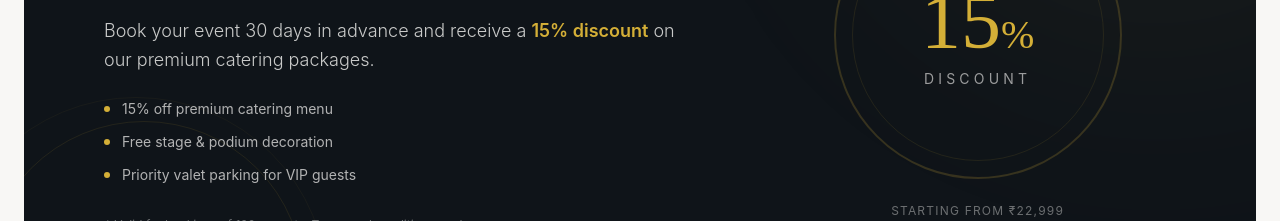
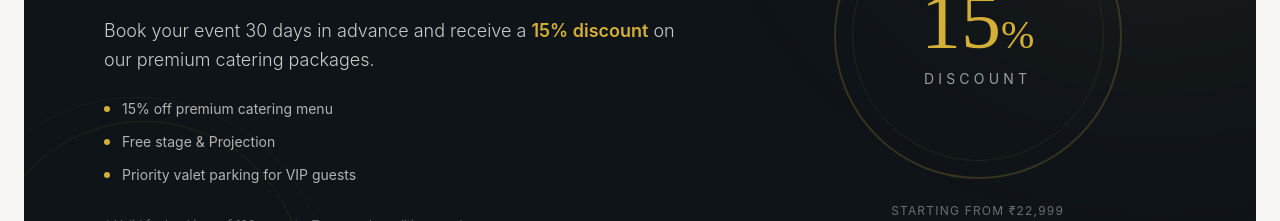
Before and after one commit to lunacoderj/hotelserenepraia, a React (Vite) app: page /banquet in a window 1280 px wide. Shown: the part 2700-2921 px from the top of the page. Built offline with nearby package versions, Linux system fonts and the light colour scheme.

Commit message:
updated bean board google link

```diff
--- a/src/pages/Banquet.tsx
+++ b/src/pages/Banquet.tsx
@@ -219,7 +219,7 @@ export const Banquet = () => {
                 Book your event 30 days in advance and receive a <strong className="text-gold font-semibold">15% discount</strong> on our premium catering packages.
               </p>
               <ul className="space-y-3 mb-8">
-                {["15% off premium catering menu", "Free stage & podium decoration", "Priority valet parking for VIP guests"].map((item, i) => (
+                {["15% off premium catering menu", "Free stage & Projection", "Priority valet parking for VIP guests"].map((item, i) => (
                   <li key={i} className="flex items-center gap-3 font-body text-body-sm text-pearl/70">
                     <span className="w-1.5 h-1.5 bg-gold rounded-full flex-shrink-0" />
                     {item}
--- a/src/pages/NearbyAttractions.tsx
+++ b/src/pages/NearbyAttractions.tsx
@@ -7,6 +7,7 @@ import { LuxuryButton } from '../components/ui/Button';
 import { Link } from 'react-router-dom';
 import { AdventuresCarousel } from '../components/sections/AdventuresCarousel';
 import { TemplesCarousel } from '../components/sections/TemplesCarousel';
+import { RestaurantsCarousel } from '../components/sections/RestaurantsCarousel';
 
 export const NearbyAttractions = () => {
   useLenisScroll();
@@ -72,6 +73,7 @@ export const NearbyAttractions = () => {
       {/* ─── STACKING CARDS SHOWCASE ─── */}
       <AdventuresCarousel onRouteSelect={setSelectedRoute} />
       <TemplesCarousel onRouteSelect={setSelectedRoute} />
+      <RestaurantsCarousel onRouteSelect={setSelectedRoute} />
       <section className="relative w-full max-w-[1400px] mx-auto px-4 md:px-8 pt-24 pb-64">
         <div className="text-center mb-24">
           <motion.h2
```
